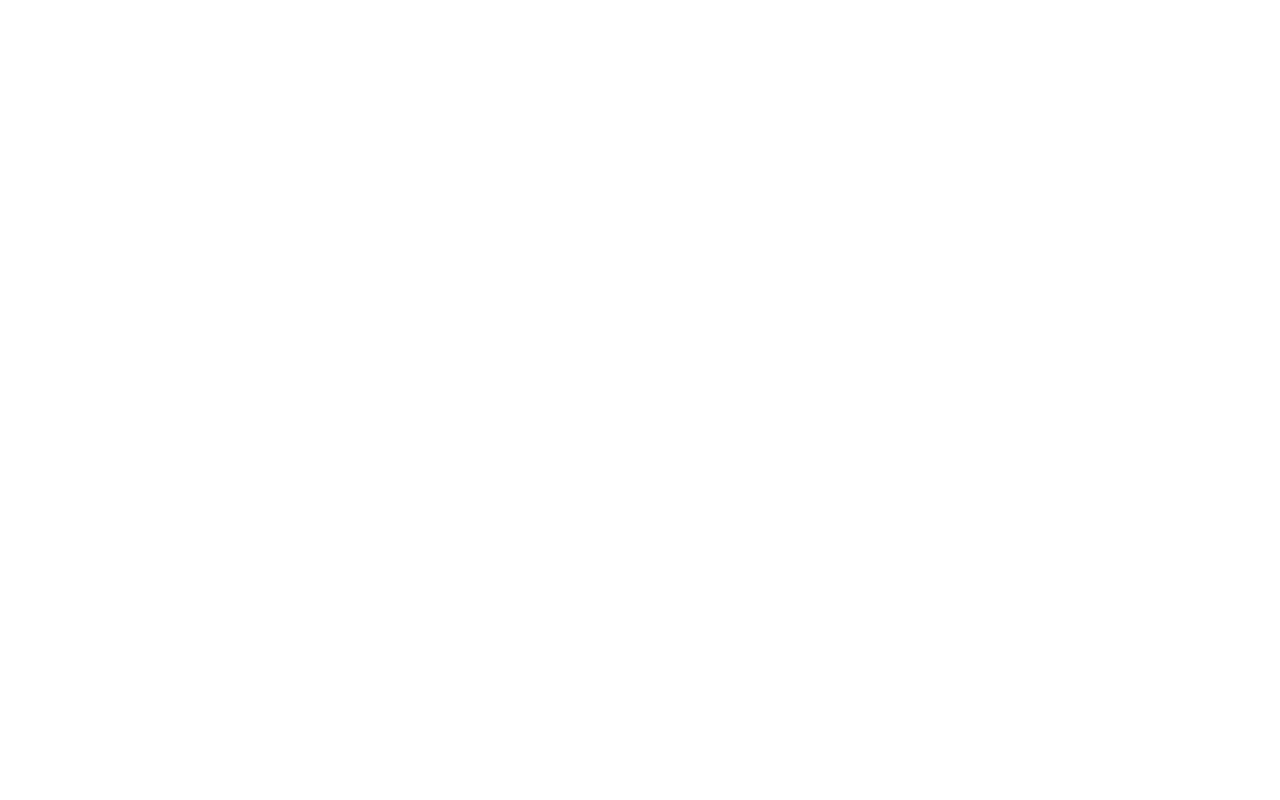
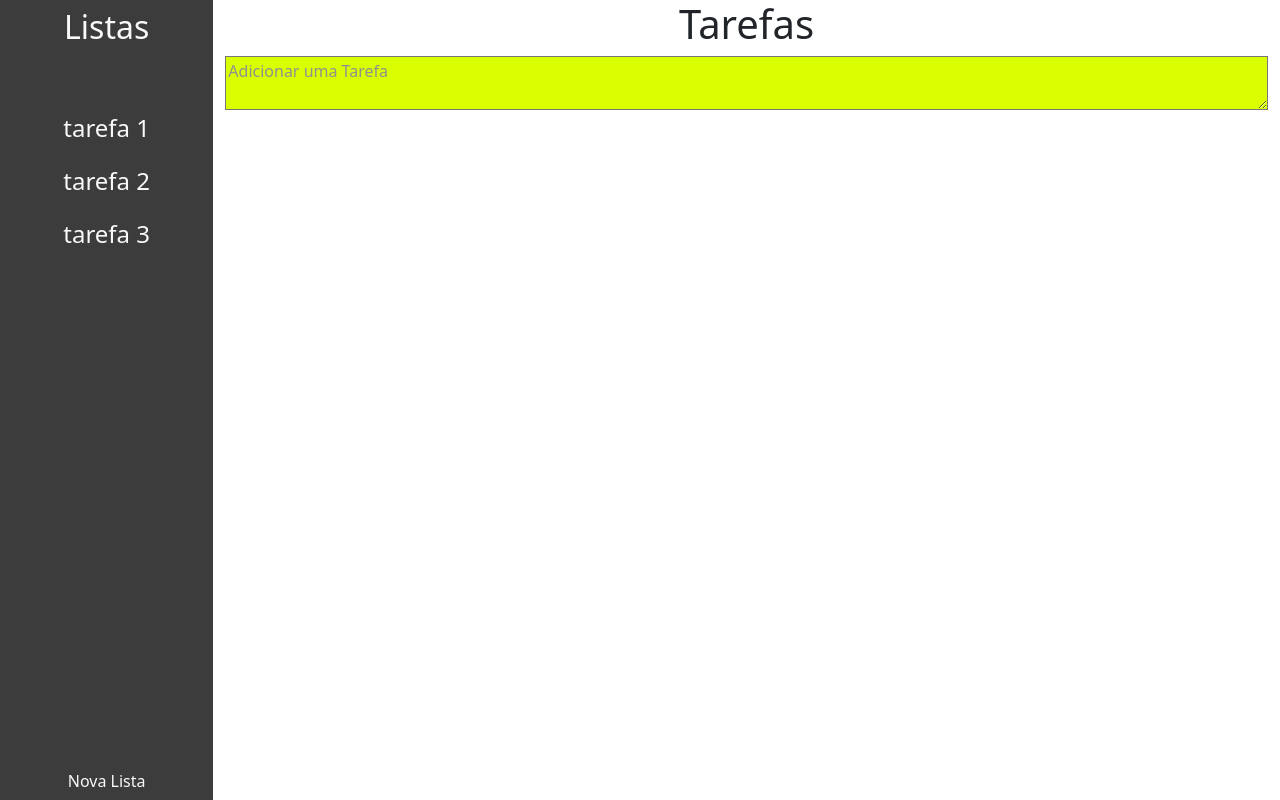
Before and after one commit to ferreira-marcos/to-do-list, a website: page index.html in a window 1280 px wide. Drawn offline with nearby package versions, Linux system fonts and the light colour scheme.

Commit message:
nav bar design

```diff
--- a/index.html
+++ b/index.html
@@ -4,8 +4,32 @@
     <meta charset="UTF-8">
     <meta name="viewport" content="width=device-width, initial-scale=1.0">
     <title>Document</title>
+    <link rel="stylesheet" href="node_modules/bootstrap/dist/css/bootstrap.css">
+    <link rel="stylesheet" href="node_modules/bootstrap/scss/bootstrap.scss">
+    <link rel="stylesheet" href="style.css">
+    <script src="node_modules/bootstrap/dist/js/bootstrap.bundle.js" defer></script>
+    <script src="script-crud.js" defer></script>
 </head>
-<body>
+<body class="container-fluid" >
+    <main class="row">
+        <nav class="navbar navbar-expand-lg nav-bar-color col-md-2 flex-column vh-100">
+            <h2 class="text-light">Listas</h2>
+
+            <ul class="list-group list-group-flush  fs-4 mt-5  w-100">
+                <li class="list-group-item w-100 text-center text-light">tarefa 1</li>
+
+                <li class="list-group-item w-100 text-center text-light">tarefa 2</li>
+
+                <li class="list-group-item w-100 text-center text-light">tarefa 3</li>
+            </ul>
+            <button type="button" class="btn nav-bar-color position-fixed bottom-0 text-light">Nova Lista</button>
+        </nav>
+
+        <section class="col-md-10 ">
+            <h1 class="text-center ">Tarefas</h1>
+            <textarea name="" id="" cols="30" rows="2" placeholder="Adicionar uma Tarefa"></textarea>
+        </section>
+    </main>
 
 </body>
 </html>
--- a/script-crud.js
+++ b/script-crud.js
@@ -0,0 +1,5 @@
+
+
+function addTask(){
+
+}
--- /dev/null
+++ b/style.css
@@ -0,0 +1,44 @@
+
+nav {
+    background-color: #3C3C3C;
+}
+
+
+ul {
+  /* list-style-type: none; */
+  display: flex;
+  flex-direction: column;
+  align-items: center;
+  justify-content: center;
+}
+
+li {
+  width: 100%;
+  background-color: #3C3C3C !important;
+  border-color: #3C3C3C !important;
+
+}
+
+li span {
+  padding-right: 2em;
+}
+
+li:hover {
+  background-color: #4b4b4b !important;
+  cursor: pointer;
+}
+
+/* h2 {
+  color: rgb(217, 255, 0);
+} */
+textarea {
+  width: 100%;
+  background-color: rgb(217, 255, 0);
+  color: black;
+  display: flex;
+}
+::placeholder{
+  color: #8f8f8f;
+  opacity: 1;
+  justify-content: center;
+}
```
Also changed, not shown: package.json (added, +14 -0 lines), 2 other files.
